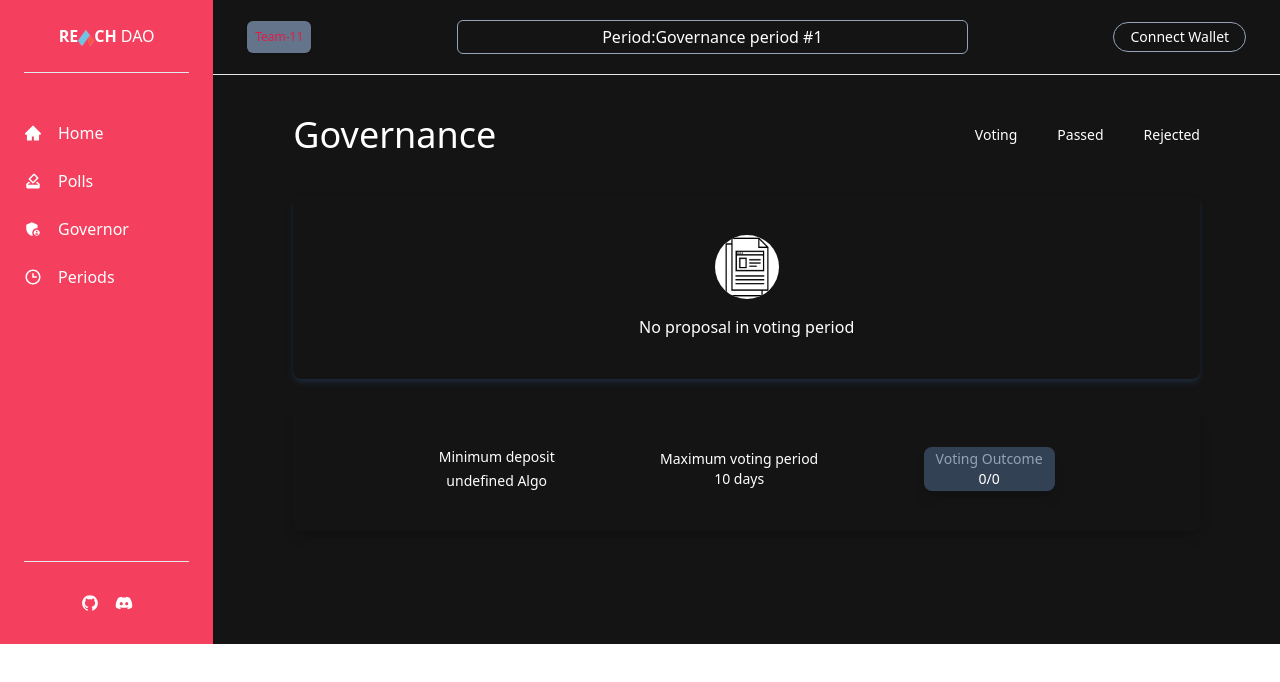
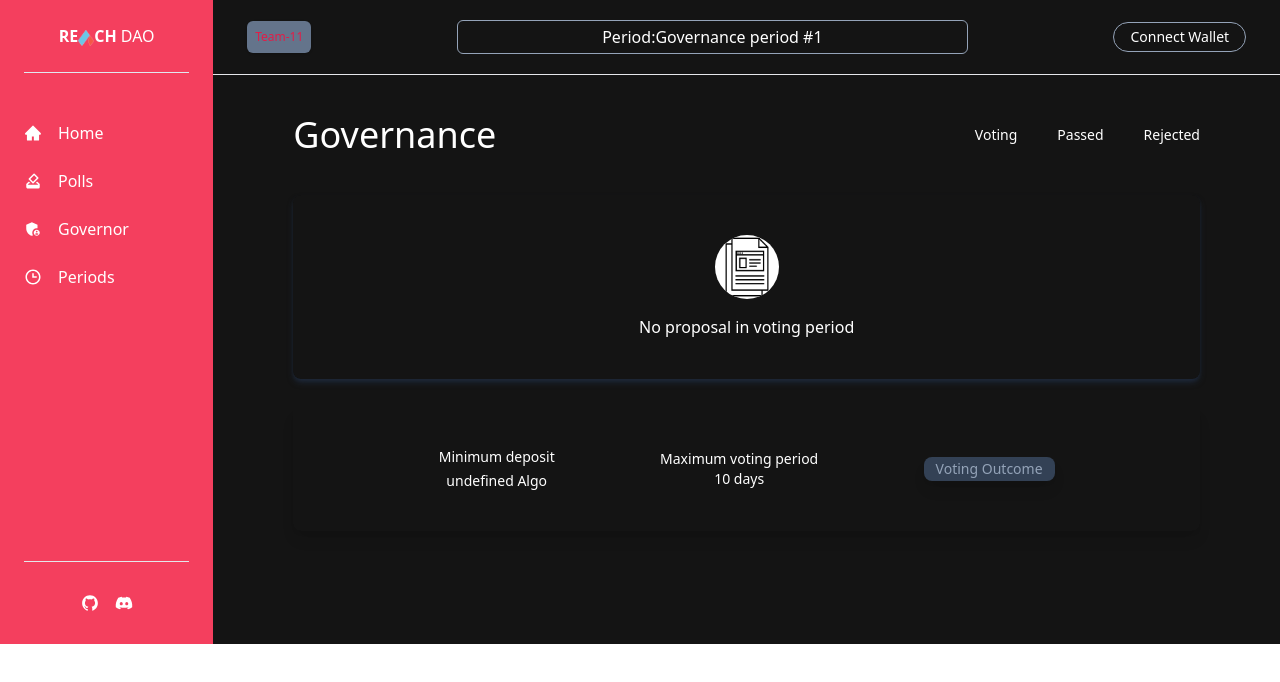
Before and after one commit to scapula07/Reach-Basic_DAO-team-11, a React (Create React App) app: page /polls/voting in a window 1280 px wide. Shown: the top 682 px of the page. Built offline with nearby package versions, Linux system fonts and the light colour scheme; no server answers; the database is empty; what @reach-sh/stdlib would draw is missing.

Commit message:
integrating more changes to fontend

```diff
--- a/src/pages/governor/newproposals.js
+++ b/src/pages/governor/newproposals.js
@@ -50,7 +50,10 @@ export default function NewProposals() {
     showTimeout:(timeout)=>{
        console.log(`${timeout} dealine reach `)
        setTimeout("Dealine reached")
-    }
+    },
+    callFunction:()=>{
+      console.log("External function has been called")
+    },
    }
    setTrigger(true)
   try{
--- a/src/pages/polls/voting.js
+++ b/src/pages/polls/voting.js
@@ -19,6 +19,7 @@ const reach = loadStdlib('ALGO');
 export default function Voting() {
  const connectedCtc = useRef();
   const [trigger,setTrigger] =useState(false)
+  const [outCome,setOutcome] =useState(NaN)
   const [canVote,setCanVote] =useState(false)
   const [Arrayproposal,Arraysetproposal] =useState([])
   const [proposal,setProposal]=useState({})
@@ -51,7 +52,7 @@ export default function Voting() {
      const attach=(contractInfo) => {
 
        connectedCtc.current = account.contract(backend, JSON.parse(contractInfo));
-       console.log(connectedCtc.current)
+       //console.log(connectedCtc.current)
        setCanVote(true)
     }
 
@@ -73,10 +74,17 @@ export default function Voting() {
           setTrigger(false)
      }
      const showVoteOutcome=()=>{
+      try{
+         const outcome =connectedCtc.current.apis.Voter.showOutcome()
+         setOutcome(outcome)
+      }catch(e){
+         console.log(e)
+      }
 
      }
 
     console.log(ctcInfo,typeof(ctcInfo))
+    const Outcomes=["Motion supported ","Motion rejected"]
 
   return (
     <div>
@@ -115,9 +123,9 @@ export default function Voting() {
                 <h5 className='text-sm '>Maximum voting period</h5>
                 <h5 className='text-sm font-light'>{" 10 days"}</h5>
              </main>
-             <main onClick={showVoteOutcome} className='flex flex-col items-center bg-slate-700 px-3 py-0.5 rounded-lg shadow-lg hover:bg-slate-900 active:bg-white'>
+             <main onClick={ showVoteOutcome} className='flex flex-col items-center bg-slate-700 px-3 py-0.5 rounded-lg shadow-lg hover:bg-slate-900 active:bg-white'>
                 <h5 className='text-sm text-slate-400 '>Voting Outcome</h5>
-                <h5 className='text-sm font-light'>{`0/0`}</h5>
+                <h5 className='text-sm font-light'>{Outcomes[Number(outCome)]}</h5>
              </main>
 
            </div>
```
